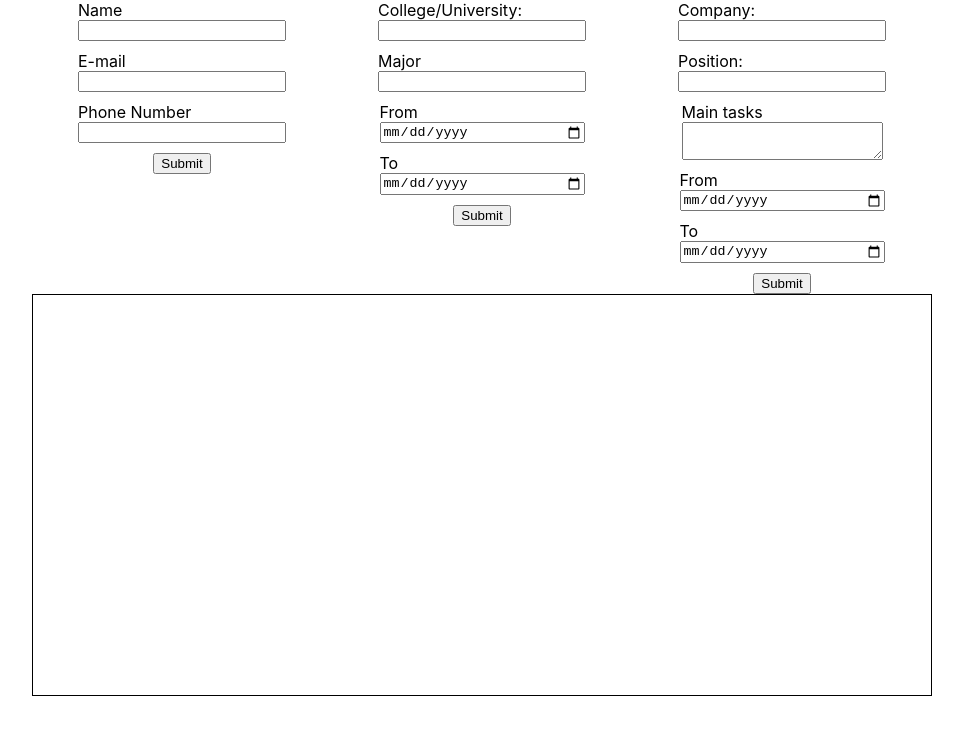
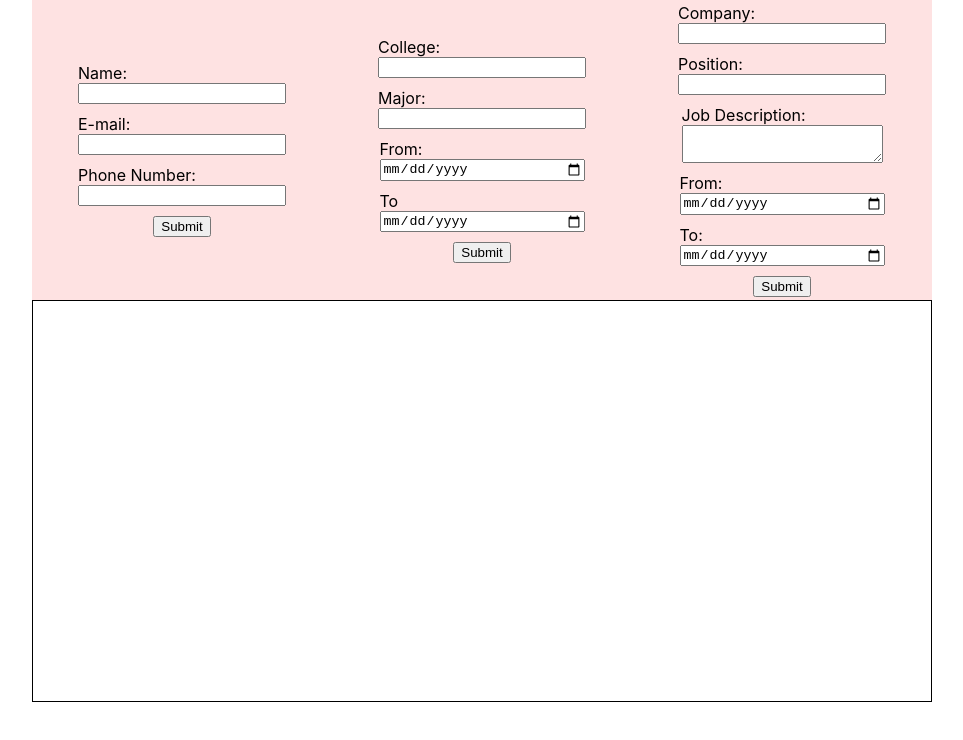
Before and after one commit to NersesArslan/cv-app, a React (Create React App) app: page / in a window 1280 px wide. Shown: the top 740 px of the page, without its empty margins (158-1121 px from the left). Built offline with nearby package versions, Linux system fonts and the light colour scheme.

Commit message:
working on CV styling and spacing

```diff
--- a/src/components/CV.js
+++ b/src/components/CV.js
@@ -22,9 +22,11 @@ export default class CV extends Component {
     } = this.props;
     return (
       <div className="CV-Template">
-        <p>{name}</p>
-        <p>{email}</p>
-        <p>{phone}</p>
+        <div className="General">
+          <p id="name">{name}</p>
+          <p>{email}</p>
+          <p>{phone}</p>
+        </div>
         <p>{college}</p>
         <p>{major}</p>
         <p>{eduDateFrom}</p>
--- a/src/components/Education.js
+++ b/src/components/Education.js
@@ -10,7 +10,7 @@ export default class Education extends Component {
       <div>
         <form onSubmit={this.props.onSubmit}>
           <div>
-            <label>College/University:</label>
+            <label>College:</label>
             <input
               type="text"
               onChange={this.props.onChange}
@@ -18,7 +18,7 @@ export default class Education extends Component {
             />
           </div>
           <div>
-            <label>Major</label>
+            <label>Major:</label>
             <input
               type="text"
               onChange={this.props.onMajorChange}
@@ -27,7 +27,7 @@ export default class Education extends Component {
           </div>
 
           <div>
-            <label>From</label>
+            <label>From:</label>
             <input
               type="date"
               onChange={this.props.onDateChange}
--- a/src/components/General.js
+++ b/src/components/General.js
@@ -10,7 +10,7 @@ export default class General extends Component {
       <div>
         <form onSubmit={this.props.onSubmit}>
           <div>
-            <label>Name</label>
+            <label>Name:</label>
             <input
               type="text"
               onChange={this.props.onChange}
@@ -18,7 +18,7 @@ export default class General extends Component {
             />
           </div>
           <div>
-            <label>E-mail</label>
+            <label>E-mail:</label>
             <input
               type="email"
               onChange={this.props.onEmailChange}
@@ -26,7 +26,7 @@ export default class General extends Component {
             />
           </div>
           <div>
-            <label>Phone Number</label>
+            <label>Phone Number:</label>
             <input
               type="text"
               onChange={this.props.onPhoneChange}
--- a/src/components/Work.js
+++ b/src/components/Work.js
@@ -26,7 +26,7 @@ export default class Work extends Component {
             />
           </div>
           <div>
-            <label>Main tasks</label>
+            <label>Job Description:</label>
             <textarea
               type="text"
               onChange={this.props.onTaskChange}
@@ -34,7 +34,7 @@ export default class Work extends Component {
             />
           </div>
           <div>
-            <label>From</label>
+            <label>From:</label>
             <input
               type="date"
               onChange={this.props.onWorkDateChange}
@@ -42,7 +42,7 @@ export default class Work extends Component {
             />
           </div>
           <div>
-            <label>To</label>
+            <label>To:</label>
             <input
               type="date"
               onChange={this.props.onToDate}
--- a/src/index.css
+++ b/src/index.css
@@ -20,17 +20,6 @@ body {
   justify-content: center;
 }
 
-.General,
-.Education,
-.Work {
-  margin-top: 100px;
-  width: 300px;
-  display: flex;
-  flex-direction: column;
-  justify-content: center;
-  align-items: center;
-}
-
 form {
   display: flex;
   flex-direction: column;
@@ -38,6 +27,8 @@ form {
   align-items: center;
   gap: 10px;
   width: 300px;
+  height: 300px;
+  background-color: #fee2e2;
 }
 
 input {
@@ -64,3 +55,8 @@ form > div {
   border: 1px solid black;
   height: 400px;
 }
+
+#name {
+  font-size: 36px;
+  font-weight: 800;
+}
```
